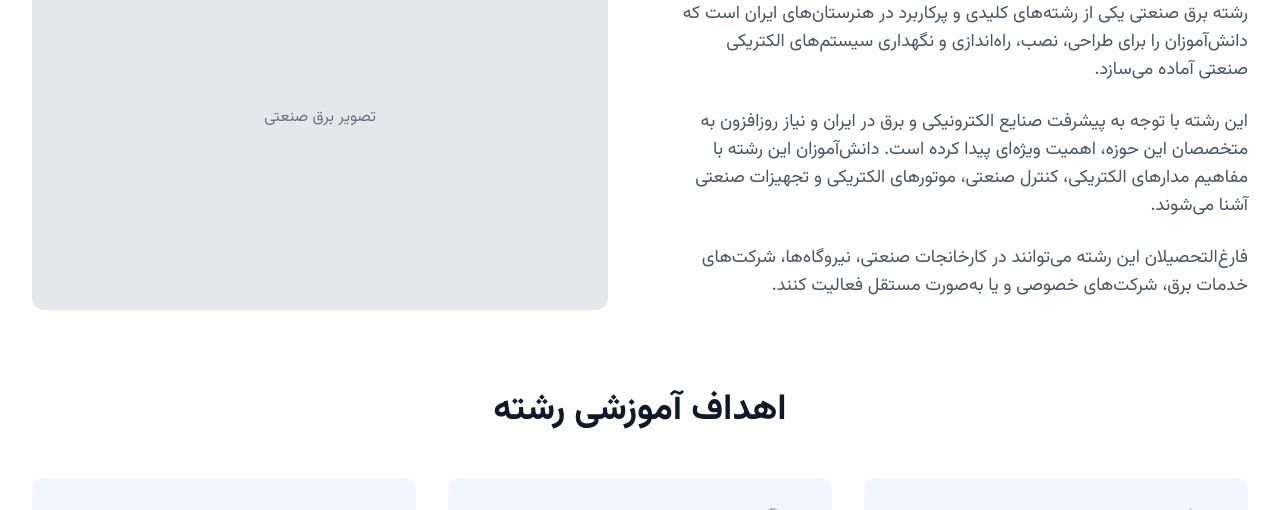
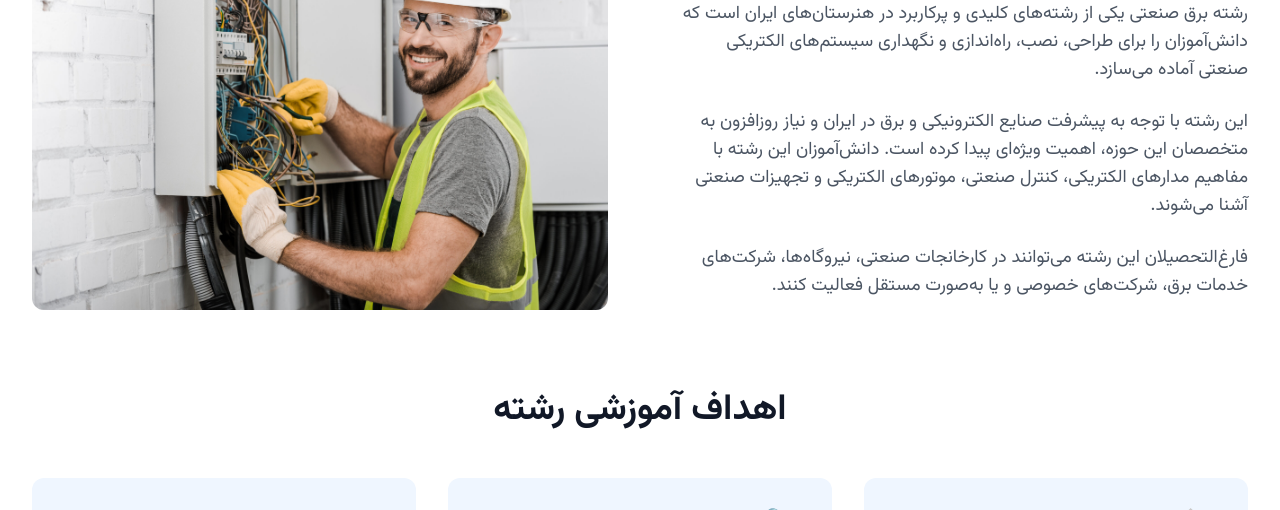
Before and after one commit to lakhimself/hesabiSchoolProject, a plain HTML site: page electronics.html in a window 1280 px wide. Shown: the part 742-1252 px from the top of the page. Drawn offline with nearby package versions, Linux system fonts and the light colour scheme.

Commit message:
added pictures

```diff
--- a/electronics.html
+++ b/electronics.html
@@ -97,8 +97,9 @@
                         </p>
                     </div>
                     <div
-                        class="bg-gray-200 border-2 border-dashed rounded-xl w-full h-96 flex items-center justify-center text-gray-500">
-                        تصویر برق صنعتی
+                        class="bg-white-400 rounded-xl w-full h-96 flex items-center justify-center text-white-500">
+                            <img src="img/electrician.jpeg" alt="تصویر برق صنعتی"
+                                class="max-h-full max-w-full object-contain rounded-xl" />
                     </div>
                 </div>
 
```
Also changed, not shown: computer.html (+3 -2 lines), img/electrician.jpeg (added), img/programmer.jpg (added).
